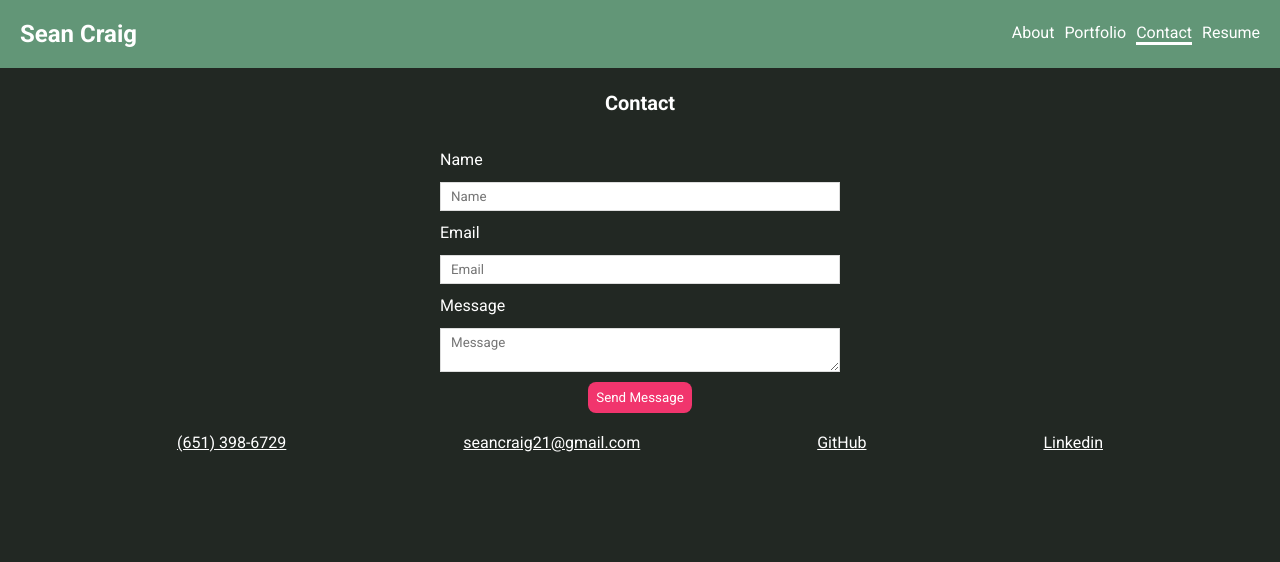
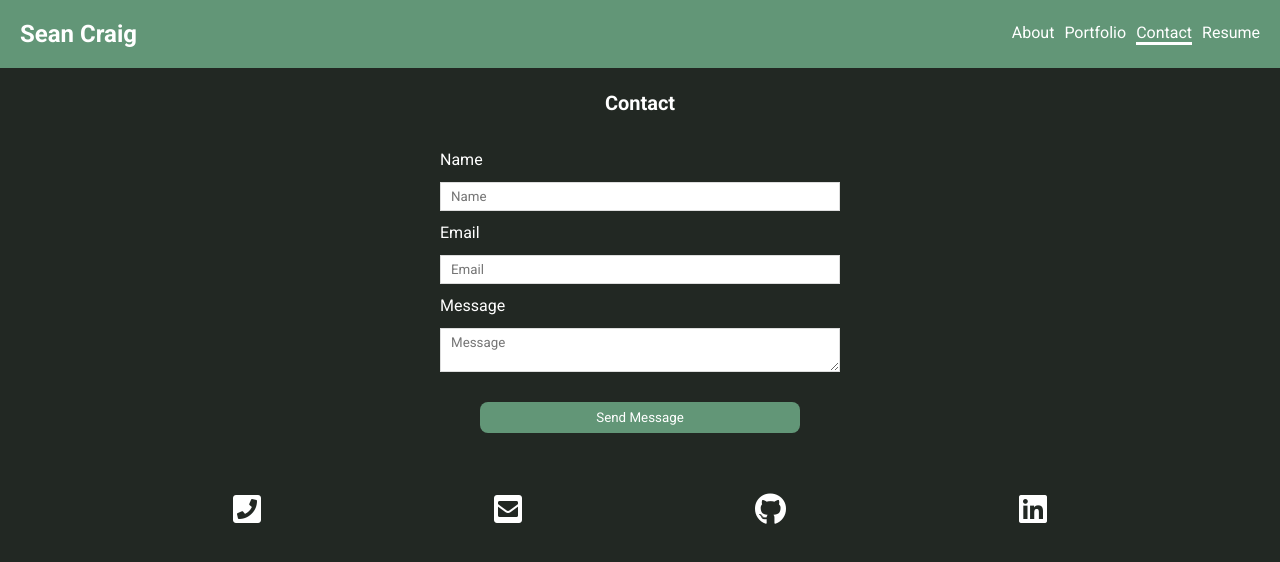
Before and after one commit to seanscraig/seanscraig.github.io, a React (Create React App) app: page /contact in a window 1280 px wide. Shown: the top 562 px of the page. Built offline with nearby package versions, Linux system fonts and the light colour scheme.

Commit message:
added icons and fixed footer position

```diff
--- a/package.json
+++ b/package.json
@@ -2,7 +2,7 @@
   "name": "seanscraig.github.io",
   "version": "0.1.0",
   "private": true,
-  "homepage": "https://seanscraig.github.io/",
+  "homepage": "https://seancraig.me",
   "dependencies": {
     "@emotion/react": "^11.7.0",
     "@emotion/styled": "^11.6.0",
--- a/public/index.html
+++ b/public/index.html
@@ -7,12 +7,18 @@
     <meta name="theme-color" content="#000000" />
     <meta
       name="description"
-      content="Web site created using create-react-app"
+      content="Sean Craigs Portfolio"
     />
     <link rel="apple-touch-icon" href="%PUBLIC_URL%/logo192.png" />
     <link
       rel="stylesheet"
       href="https://fonts.googleapis.com/css?family=Roboto:300,400,500,700&display=swap"
+    />
+    <link
+      rel="stylesheet"
+      href="https://use.fontawesome.com/releases/v5.3.1/css/all.css"
+      integrity="sha384-mzrmE5qonljUremFsqc01SB46JvROS7bZs3IO2EmfFsd15uHvIt+Y8vEf7N7fWAU"
+      crossorigin="anonymous"
     />
     <!--
       manifest.json provides metadata used when your web app is installed on a
@@ -28,7 +34,7 @@
       work correctly both with client-side routing and a non-root public URL.
       Learn how to configure a non-root public URL by running `npm run build`.
     -->
-    <title>React App</title>
+    <title>Sean Craig's Portfolio'</title>
   </head>
   <body>
     <noscript>You need to enable JavaScript to run this app.</noscript>
--- a/src/components/Footer.js
+++ b/src/components/Footer.js
@@ -1,10 +1,10 @@
 const Footer = () => {
   return (
     <div className="footer">
-      <a href="tel:651-398-6729">(651) 398-6729</a>
-      <a href="mailto: seancraig21@gmail.com">seancraig21@gmail.com</a>
-      <a href="https://github.com/seanscraig">GitHub</a>
-      <a href="https://www.linkedin.com/in/sean-craig-bb219861/">Linkedin</a>
+      <a href="tel:651-398-6729"><i class="fas fa-phone-square fa-2x"></i></a>
+      <a href="mailto: seancraig21@gmail.com"><i class="fas fa-envelope-square fa-2x"></i></a>
+      <a href="https://github.com/seanscraig"><i class="fab fa-github fa-2x"></i></a>
+      <a href="https://www.linkedin.com/in/sean-craig-bb219861/"><i class="fab fa-linkedin fa-2x"></i></a>
     </div>
   );
 };
--- a/src/index.css
+++ b/src/index.css
@@ -14,6 +14,9 @@
 
 body {
   background-color: var(--primary);
+  min-height: 100vh;
+  display: flex;
+  flex-direction: column;
 }
 
 .App {
@@ -94,14 +97,17 @@ body {
   border: 1px solid #ddd;
   box-sizing: border-box;
   display: block;
+  color: black;
 }
 .contact button {
-  background: #f1356d;
+  background: var(--secondary);
   color: #fff;
   border: 0;
   padding: 8px;
   border-radius: 8px;
   cursor: pointer;
+  margin: 20px;
+  width: 80%;
 }
 
 .thank-you {
@@ -134,8 +140,17 @@ body {
   background-color: var(--primary);
   display: flex;
   justify-content: space-evenly;
+  padding: 20px 0 20px 0;
+  margin-top: auto;
 }
 
 .wrapper {
   background-color: var(--primary);
 }
+
+@media screen and (max-width: 768px) {
+  .navbar,
+  body {
+    flex-direction: column;
+  }
+}
```
